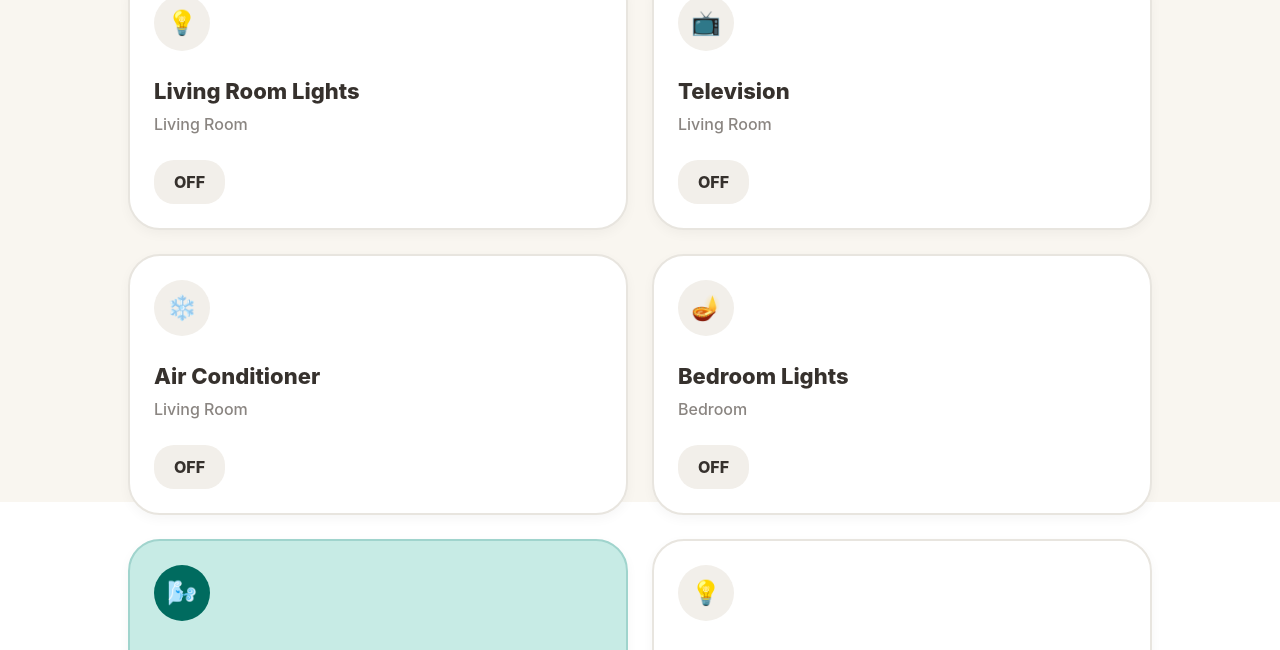
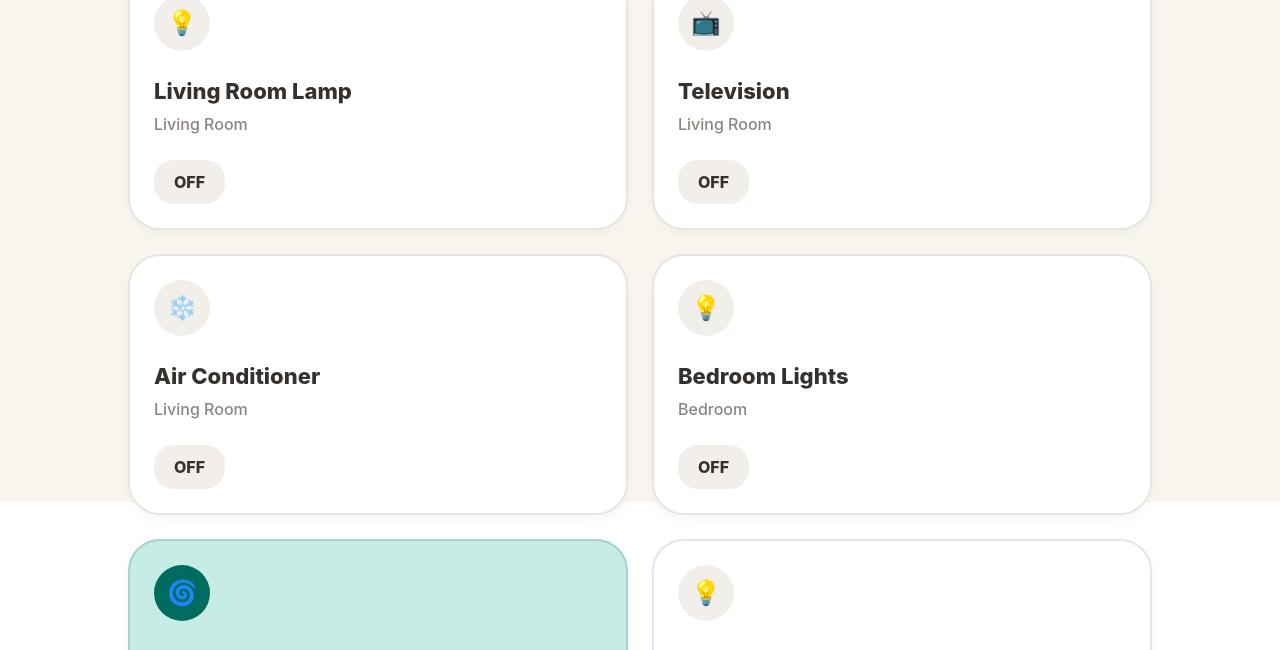
Before and after one commit to preciousudobia704-maker/age-responsive-smarthome, a React (Vite) app: page / in a window 1280 px wide. Shown: the part 298-948 px from the top of the page. Built offline with nearby package versions, Linux system fonts and the light colour scheme.

Commit message:
Update App.tsx

```diff
--- a/src/App.tsx
+++ b/src/App.tsx
@@ -39,10 +39,8 @@ export default function AgeResponsiveSmartHome() {
   const [showUndo, setShowUndo] = useState(false);
   const [currentTime, setCurrentTime] = useState(new Date());
 
-  // New state for category filtering
   const [activeFilter, setActiveFilter] = useState('Everything');
 
-  // Sync data instantly to local storage
   useEffect(() => {
     localStorage.setItem('smartHomeStates', JSON.stringify(deviceStates));
   }, [deviceStates]);
@@ -55,7 +53,6 @@ export default function AgeResponsiveSmartHome() {
     localStorage.setItem('smartHomeHabits', JSON.stringify(habitLog));
   }, [habitLog]);
 
-  // Keep the clock updated for the greeting
   useEffect(() => {
     const timer = setInterval(() => setCurrentTime(new Date()), 60000);
     return () => clearInterval(timer);
@@ -156,7 +153,6 @@ export default function AgeResponsiveSmartHome() {
 
   const aiSuggestion = getPredictiveSuggestion();
 
-  // Dynamic Greeting Logic
   const hour = currentTime.getHours();
   const greeting = hour < 12 ? 'Good morning' : hour < 18 ? 'Good afternoon' : 'Good evening';
   const timeString = currentTime.toLocaleTimeString([], { hour: '2-digit', minute: '2-digit' });
@@ -168,10 +164,9 @@ export default function AgeResponsiveSmartHome() {
   // the Gestalt Principle of Proximity by flattening the navigation into a
   // single, scroll-free layout, completely eliminating deep menus.
   // =========================================================================
- return (
+return (
     <div className="app-wrapper">
 
-      {/* Header with Greeting, Time, and Connected State */}
       <header className="app-header">
         <div className="greeting-container">
           <h2>{greeting}.</h2>
@@ -185,7 +180,6 @@ export default function AgeResponsiveSmartHome() {
         </div>
       </header>
 
-      {/* Category Filters */}
       <nav className="filter-scroll">
         {['Everything', 'Living Room', 'Bedroom', 'Kitchen', 'Front Door'].map(category => (
           <button
@@ -200,7 +194,6 @@ export default function AgeResponsiveSmartHome() {
 
       <main className="dashboard-content">
 
-        {/* Predictive AI Banner */}
         {aiSuggestion && activeFilter === 'Everything' && (
           <div className="ai-banner" onClick={aiSuggestion.action}>
             <div className="ai-icon">✨</div>
@@ -213,12 +206,12 @@ export default function AgeResponsiveSmartHome() {
 
         <div className="device-grid">
 
-          {/* Living Room Lights */}
+          {/* Living Room Lamp */}
           {(activeFilter === 'Everything' || activeFilter === 'Living Room') && (
-            <div className={`device-card ${deviceStates.livingRoomLamp ? 'active' : 'inactive'}`} onClick={() => toggleDevice('livingRoomLamp', 'Living Room Lights')}>
+            <div className={`device-card ${deviceStates.livingRoomLamp ? 'active' : 'inactive'}`} onClick={() => toggleDevice('livingRoomLamp', 'Living Room Lamp')}>
               <div className="card-icon">💡</div>
               <div className="card-info">
-                <span className="device-title">Living Room Lights</span>
+                <span className="device-title">Living Room Lamp</span>
                 <span className="device-category">Living Room</span>
               </div>
               <div className="status-badge">{deviceStates.livingRoomLamp ? 'ON' : 'OFF'}</div>
@@ -259,10 +252,10 @@ export default function AgeResponsiveSmartHome() {
             </div>
           )}
 
-          {/* Bedroom Lights */}
+          {/* Bedroom Lights (Updated Icon) */}
           {(activeFilter === 'Everything' || activeFilter === 'Bedroom') && (
             <div className={`device-card ${deviceStates.bedsideLamp ? 'active' : 'inactive'}`} onClick={() => toggleDevice('bedsideLamp', 'Bedroom Lights')}>
-              <div className="card-icon">🪔</div>
+              <div className="card-icon">💡</div>
               <div className="card-info">
                 <span className="device-title">Bedroom Lights</span>
                 <span className="device-category">Bedroom</span>
@@ -271,10 +264,10 @@ export default function AgeResponsiveSmartHome() {
             </div>
           )}
 
-          {/* Bedroom Fan */}
+          {/* Bedroom Fan (Updated Icon) */}
           {(activeFilter === 'Everything' || activeFilter === 'Bedroom') && (
             <div className={`device-card ${deviceStates.bedroomFan ? 'active' : 'inactive'}`} onClick={() => toggleDevice('bedroomFan', 'Bedroom Fan')}>
-              <div className="card-icon">🌬️</div>
+              <div className="card-icon">🌀</div>
               <div className="card-info">
                 <span className="device-title">Bedroom Fan</span>
                 <span className="device-category">Bedroom</span>
@@ -322,7 +315,6 @@ export default function AgeResponsiveSmartHome() {
         </div>
       </main>
 
-      {/* Graceful Error Recovery */}
       {showUndo && (
         <div className="undo-toast">
           <span><strong>{lastAction?.deviceName}</strong> was changed.</span>
```
